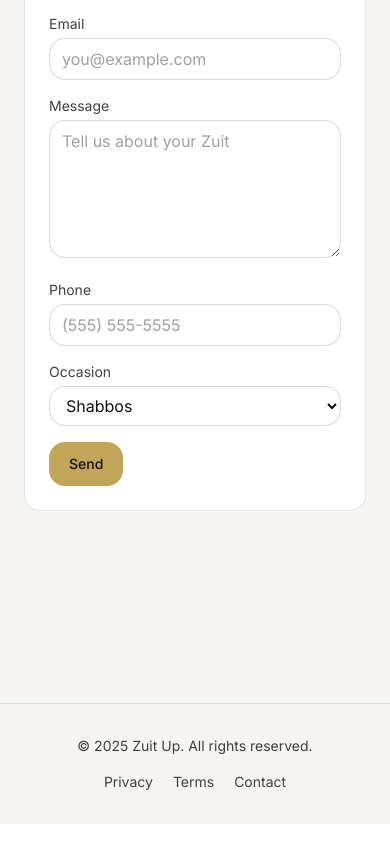
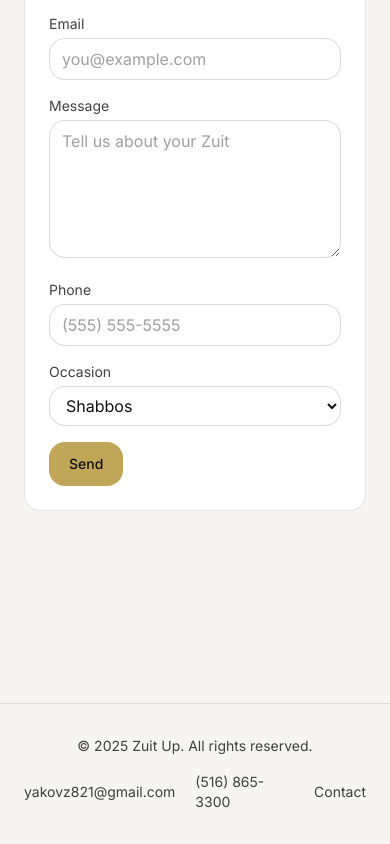
Before and after one commit to dslansky/zuitup, a Next.js app: page / in a window 390 px wide. Shown: the part 8622-9466 px from the top of the page. Built offline with nearby package versions, Linux system fonts and the light colour scheme; a web font is replaced by a local one.

Commit message:
chore(footer): add email and phone links

```diff
--- a/src/components/Footer.tsx
+++ b/src/components/Footer.tsx
@@ -4,8 +4,8 @@ export default function Footer() {
       <div className="container-standard flex flex-col sm:flex-row items-center justify-between gap-4 text-sm text-z-ink/80">
         <p>© {new Date().getFullYear()} Zuit Up. All rights reserved.</p>
         <nav className="flex items-center gap-5">
-          <a href="#privacy" className="hover:text-z-navy">Privacy</a>
-          <a href="#terms" className="hover:text-z-navy">Terms</a>
+          <a href="mailto:yakovz821@gmail.com" className="hover:text-z-navy">yakovz821@gmail.com</a>
+          <a href="tel:+15168653300" className="hover:text-z-navy">(516) 865-3300</a>
           <a href="#contact" className="hover:text-z-navy">Contact</a>
         </nav>
       </div>
```
